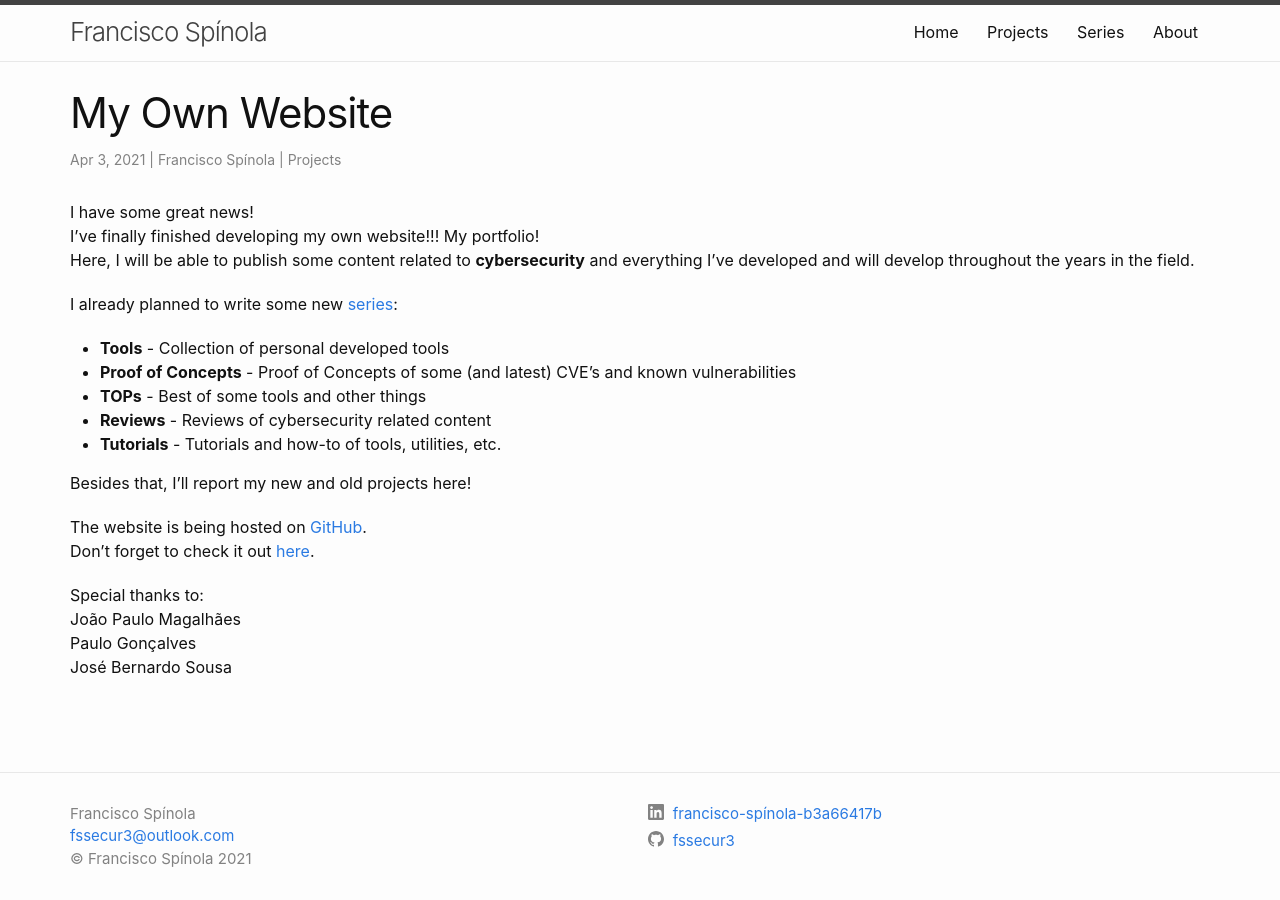
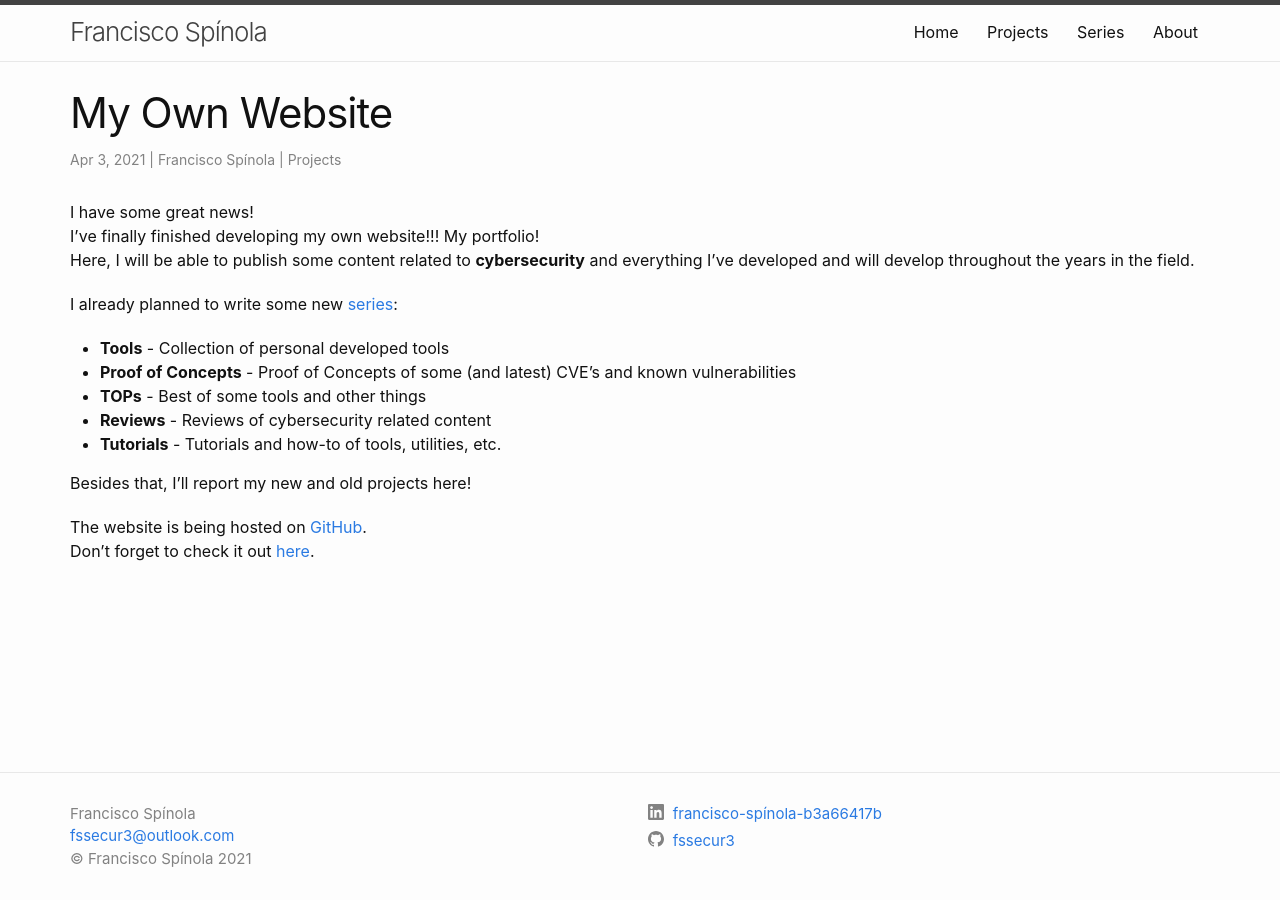
Before and after one commit to fspinola85/fspinola85.github.io, a Jekyll site: the page built from projects/_posts/2021-04-03-my-own-website.markdown, in a window 1280 px wide. Built offline with Jekyll 4.4.1, drawn with Linux system fonts in a browser that asks for light colours.

Commit message:
small update on post

```diff
--- a/projects/_posts/2021-04-03-my-own-website.markdown
+++ b/projects/_posts/2021-04-03-my-own-website.markdown
@@ -22,8 +22,3 @@ Besides that, I'll report my new and old projects here!
 
 The website is being hosted on [GitHub](https://github.com/fssecur3/fssecur3.github.io "Source code").
 Don't forget to check it out [here](https://fssecur3.github.io/ "Francisco Spínola's Portfolio").
-
-Special thanks to:
-João Paulo Magalhães
-Paulo Gonçalves
-José Bernardo Sousa
```
